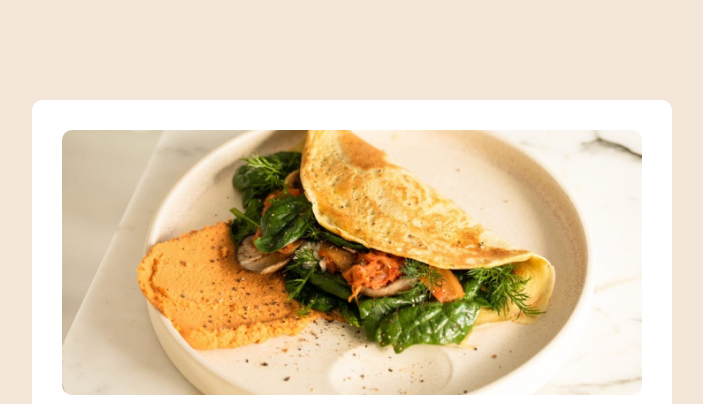
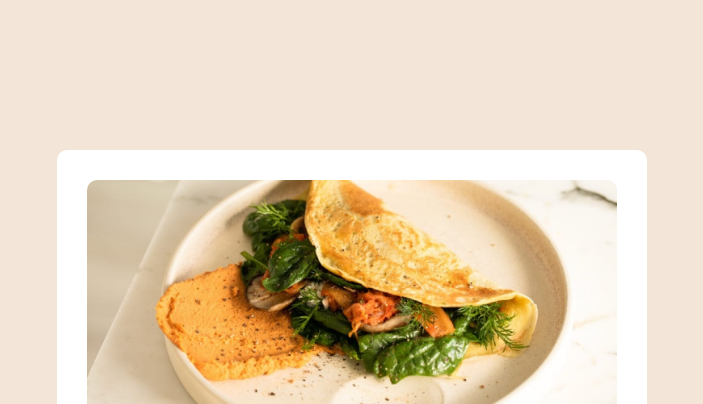
Before and after one commit to shiwanikandpal/recipe-page-Challenge, a plain HTML site: page index.html in a window 1280 px wide. Shown: the top 404 px of the page, without its empty margins (288-991 px from the left). Drawn offline with Linux system fonts and the light colour scheme.

Commit message:
Update index.html

```diff
--- a/index.html
+++ b/index.html
@@ -50,7 +50,7 @@
       align-items: center;
       position: relative;
       background-color: var(--color-neutral-Eggshell);
-/*       padding: 100px; */
+      padding: 50px;
     }
 
     b {
```
